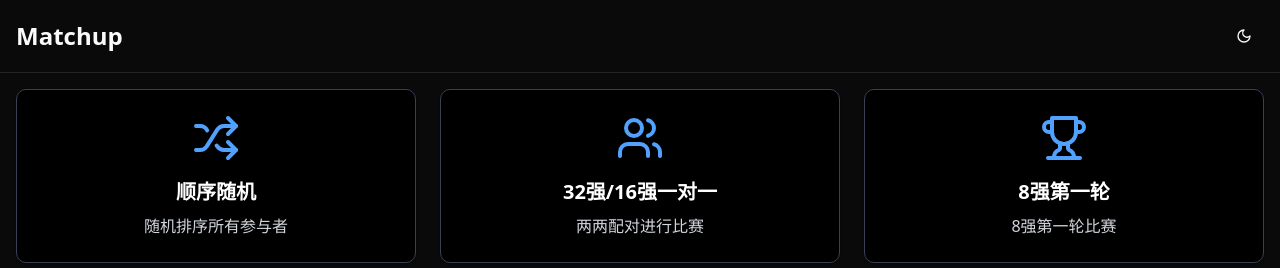
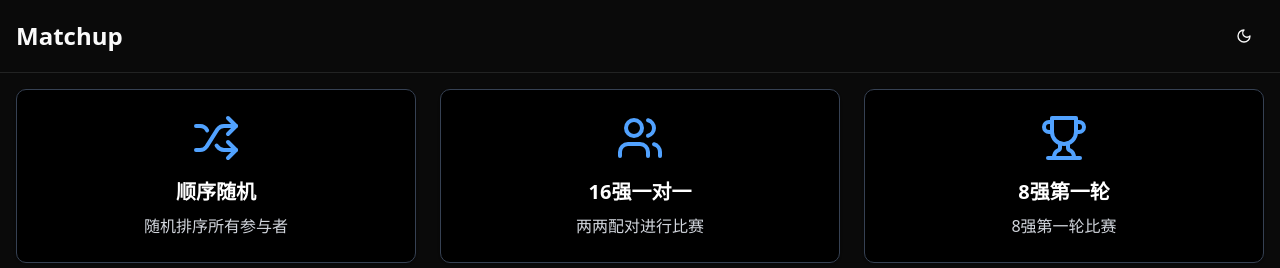
Before and after one commit to tuntun0609/matchup-master, a Next.js app: page / in a window 1280 px wide. Shown: the top 268 px of the page. Built offline with nearby package versions, Linux system fonts and the light colour scheme.

Commit message:
fix: 更新16强一对一标题以反映比赛模式

```diff
--- a/src/components/modes-selection.tsx
+++ b/src/components/modes-selection.tsx
@@ -9,7 +9,7 @@ const modes = [
     href: '/random',
   },
   {
-    title: '32强/16强一对一',
+    title: '16强一对一',
     description: '两两配对进行比赛',
     icon: Users,
     href: '/one-on-one-group',
```
